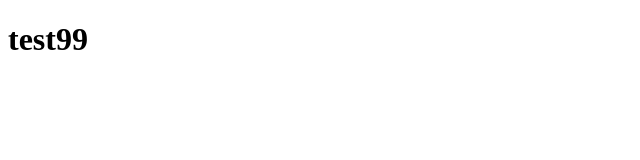
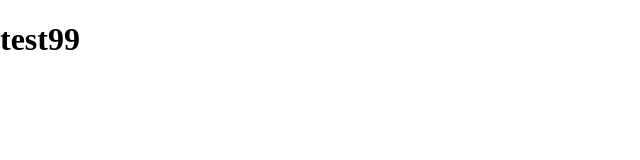
Before and after one commit to szczeepaan/old-main-page, a plain HTML site: page index.html in a window 1280 px wide. Shown: the full height of the page, 0-640 px from the left. Drawn offline with Linux system fonts and the light colour scheme.

Commit message:
modified:   index.html 	new file:   style.css

```diff
--- a/index.html
+++ b/index.html
@@ -1,12 +1,18 @@
 <!DOCTYPE html>
 <html lang="en">
+
 <head>
     <meta charset="UTF-8">
     <meta http-equiv="X-UA-Compatible" content="IE=edge">
     <meta name="viewport" content="width=device-width, initial-scale=1.0">
+
+    <link rel="stylesheet" href="style.css">
+
     <title>szczepan</title>
 </head>
+
 <body>
     <h1>test99</h1>
 </body>
+
 </html>
--- /dev/null
+++ b/style.css
@@ -0,0 +1,12 @@
+*,
+*::before,
+*::after {
+    box-sizing: border-box;
+}
+
+html, body {
+    margin: 0;
+    padding: 0;
+    height: 100%;
+    width: 100%;
+}
```
